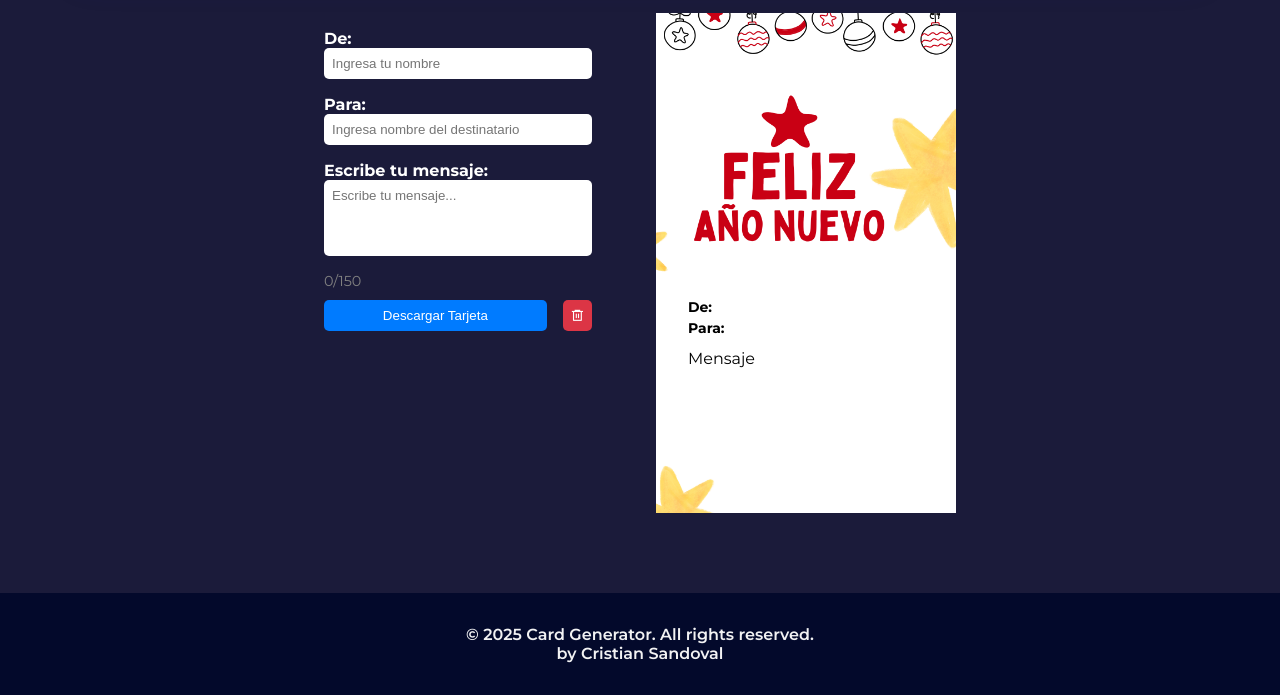
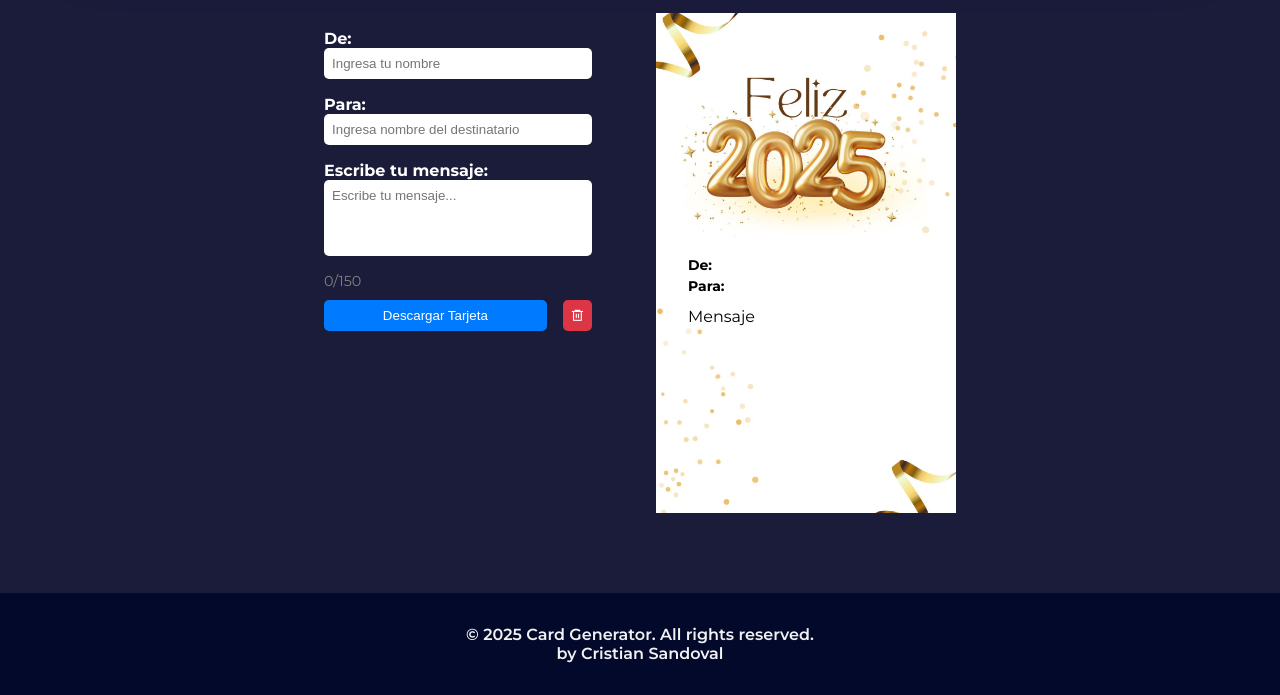
Before and after one commit to cristiansandoval22/card-generator2.0, a plain HTML site: page card-happy-new-year.html in a window 1280 px wide. Shown: the part 112-807 px from the top of the page. Drawn offline with nearby package versions, Linux system fonts and the light colour scheme; a script that the page names is missing; a web font is replaced by a local one.

Commit message:
cambio de tarjeta de año nuevo

```diff
--- a/assets/css/page-generator.css
+++ b/assets/css/page-generator.css
@@ -103,7 +103,9 @@ h2 {
     text-wrap: balance;
     color: black;
 }
-
+.content-año-nuevo {
+    top: 243px;
+}
 .preview__from,
 .preview__to {
     font-size: 14px;
--- a/card-happy-new-year.html
+++ b/card-happy-new-year.html
@@ -92,8 +92,8 @@
         <section class="preview">
             <h2 class="preview__title">Vista previa</h2>
             <div class="preview__card" id="tarjeta">
-                <img class="preview__card-bg" src="./assets/images/images-cards/carta-de-feliz-año-nuevo.png" alt="fondo de la tarjeta">
-                <div class="preview__card-content">
+                <img class="preview__card-bg" src="./assets/images/images-cards/carta-de-feliz-año-nuevo.jpg" alt="fondo de la tarjeta">
+                <div class="preview__card-content content-año-nuevo">
                     <p class="preview__from" id="previewDe">De:</p>
                     <p class="preview__to" id="previewPara">Para:</p>
                     <p class="preview__message" id="previewMensaje" oninput="actualizarContador()">
```
Also changed, not shown: assets/images/images-cards/carta-de-feliz-año-nuevo.jpg (added), assets/images/images-cards/carta-de-feliz-año-nuevo.png (deleted).
